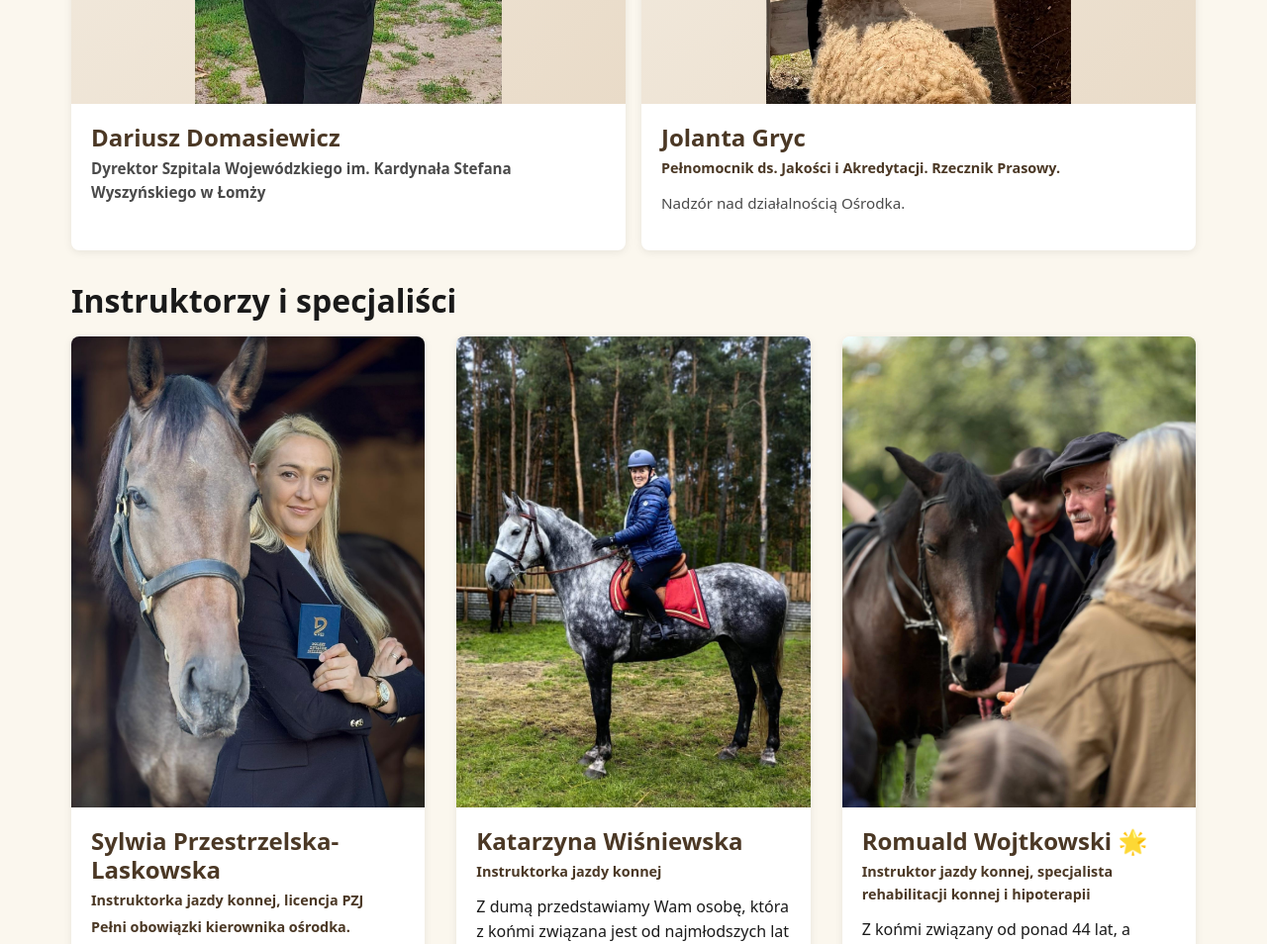
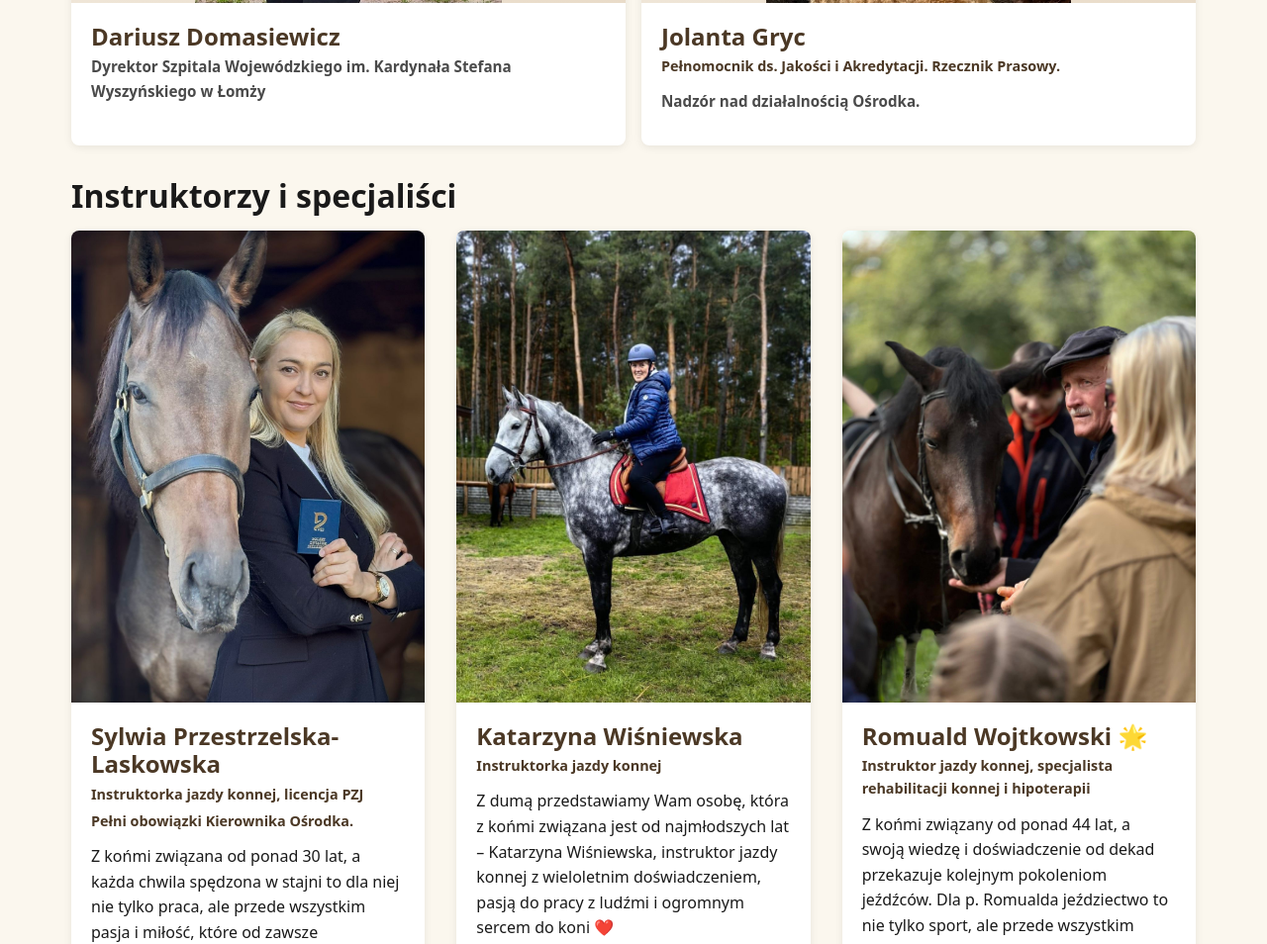
Before and after one commit to prakowski98/kisielnica2026, a website: page kadra.html in a window 1280 px wide. Shown: the part 989-1943 px from the top of the page at 99% size. Drawn offline with Linux system fonts and the light colour scheme.

Commit message:
Popraw opisy na stronie kadry

```diff
--- a/css/style.css
+++ b/css/style.css
@@ -763,7 +763,13 @@
 .team-card .role-extra {
   display: block;
   margin-top: 0.25rem;
-  font-weight: 800;
+  font-weight: 900;
+}
+
+.team-card .role-emphasis {
+  color: var(--color-primary-dark);
+  font-weight: 900;
+  margin-bottom: 0.75rem;
 }
 
 .team-card p:last-child {
--- a/kadra.html
+++ b/kadra.html
@@ -104,14 +104,14 @@
 
     <section class="page-header">
       <div class="container">
-        <h1>Kadra — instruktorzy jazdy konnej i specjaliści rehabilitacji</h1>
+        <h1>Kadra</h1>
         <p>Poznaj zespół instruktorów i specjalistów Ośrodka Kisielnica</p>
       </div>
     </section>
 
     <section class="section" aria-labelledby="zespol-heading">
       <div class="container">
-        <h2 id="zespol-heading">Kierownictwo i nadzór</h2>
+        <h2 id="zespol-heading" class="sr-only">Kadra</h2>
         <div class="leadership-grid">
           <article class="team-card leadership-card">
             <img src="img/foto-dariusz-domasiewicz-kisielnica.jpg" alt="Dariusz Domasiewicz — Dyrektor Szpitala Wojewódzkiego im. Kardynała Stefana Wyszyńskiego w Łomży" width="913" height="1579" loading="lazy" decoding="async">
@@ -126,7 +126,7 @@
             <div class="team-card-body">
               <h3>Jolanta Gryc</h3>
               <p class="role">Pełnomocnik ds. Jakości i Akredytacji. Rzecznik Prasowy.</p>
-              <p>Nadzór nad działalnością Ośrodka.</p>
+              <p class="role-emphasis">Nadzór nad działalnością Ośrodka.</p>
             </div>
           </article>
         </div>
@@ -137,7 +137,7 @@
             <img src="img/foto-sylwia.jpg" alt="Sylwia Przestrzelska-Laskowska — instruktorka jazdy konnej z licencją PZJ" width="400" height="533" loading="lazy" decoding="async">
             <div class="team-card-body">
               <h3>Sylwia Przestrzelska-Laskowska</h3>
-              <p class="role">Instruktorka jazdy konnej, licencja PZJ <span class="role-extra">Pełni obowiązki kierownika ośrodka.</span></p>
+              <p class="role">Instruktorka jazdy konnej, licencja PZJ <span class="role-extra">Pełni obowiązki Kierownika Ośrodka.</span></p>
               <p>Z końmi związana od ponad 30 lat, a każda chwila spędzona w stajni to dla niej nie tylko praca, ale przede wszystkim pasja i miłość, które od zawsze wyznaczają kierunek jej życia. ❤️</p>
               <p>👉 P. Sylwia z ogromnym zaangażowaniem prowadzi treningi zarówno dla początkujących jeźdźców, którzy dopiero stawiają pierwsze kroki w siodle, jak i dla osób zaawansowanych, chcących rozwijać swoje umiejętności. Każdy trening dostosowany jest indywidualnie – tak, aby dawał radość i satysfakcję z postępów.</p>
               <p>🐴 Najważniejszą wartością w pracy p. Sylwii jest dobro konia – szacunek, cierpliwość i zrozumienie dla tych wyjątkowych zwierząt. Uczy jeźdźców nie tylko techniki, ale również odpowiedzialności i właściwego podejścia do koni, które są partnerami, a nie narzędziami w nauce jazdy.</p>
```
